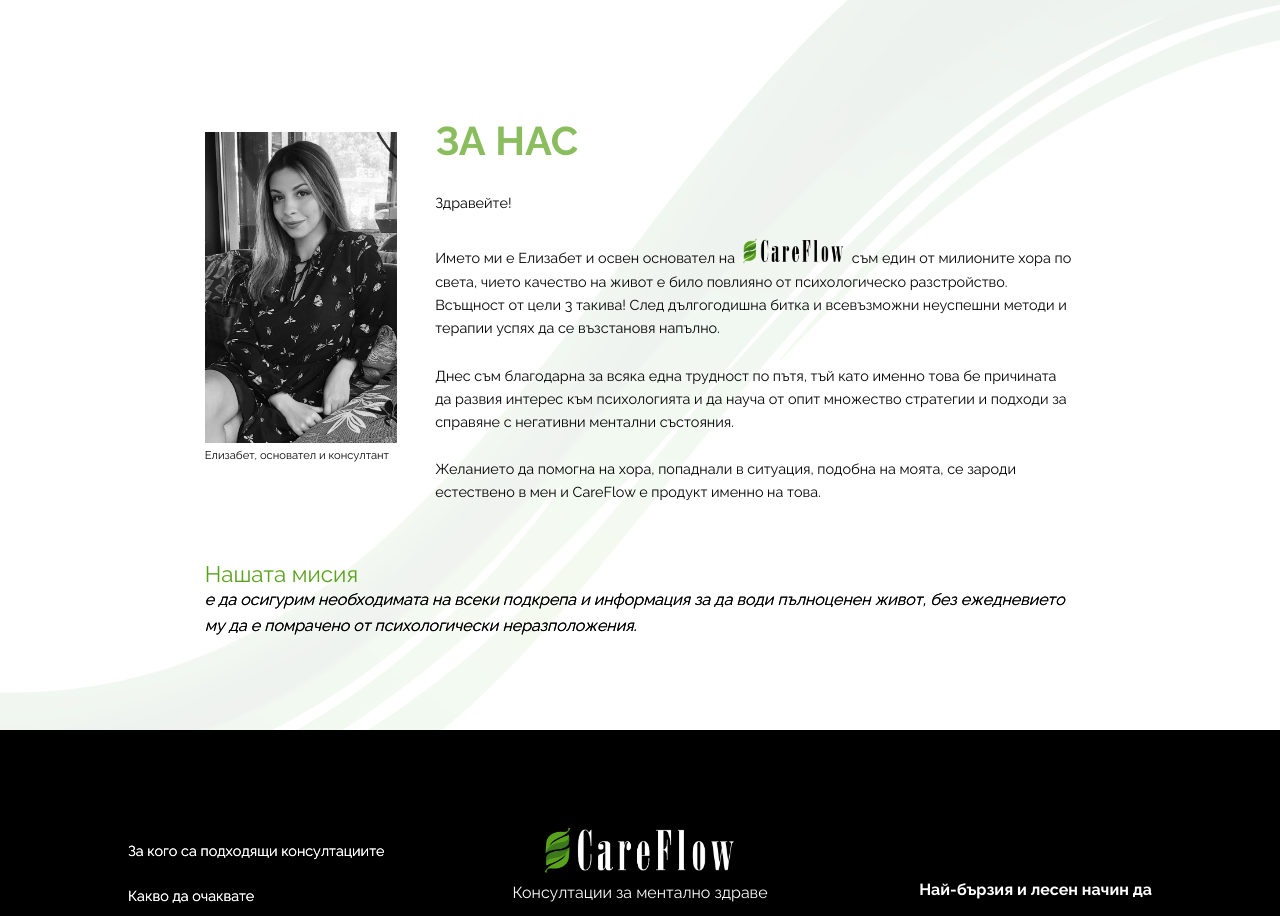
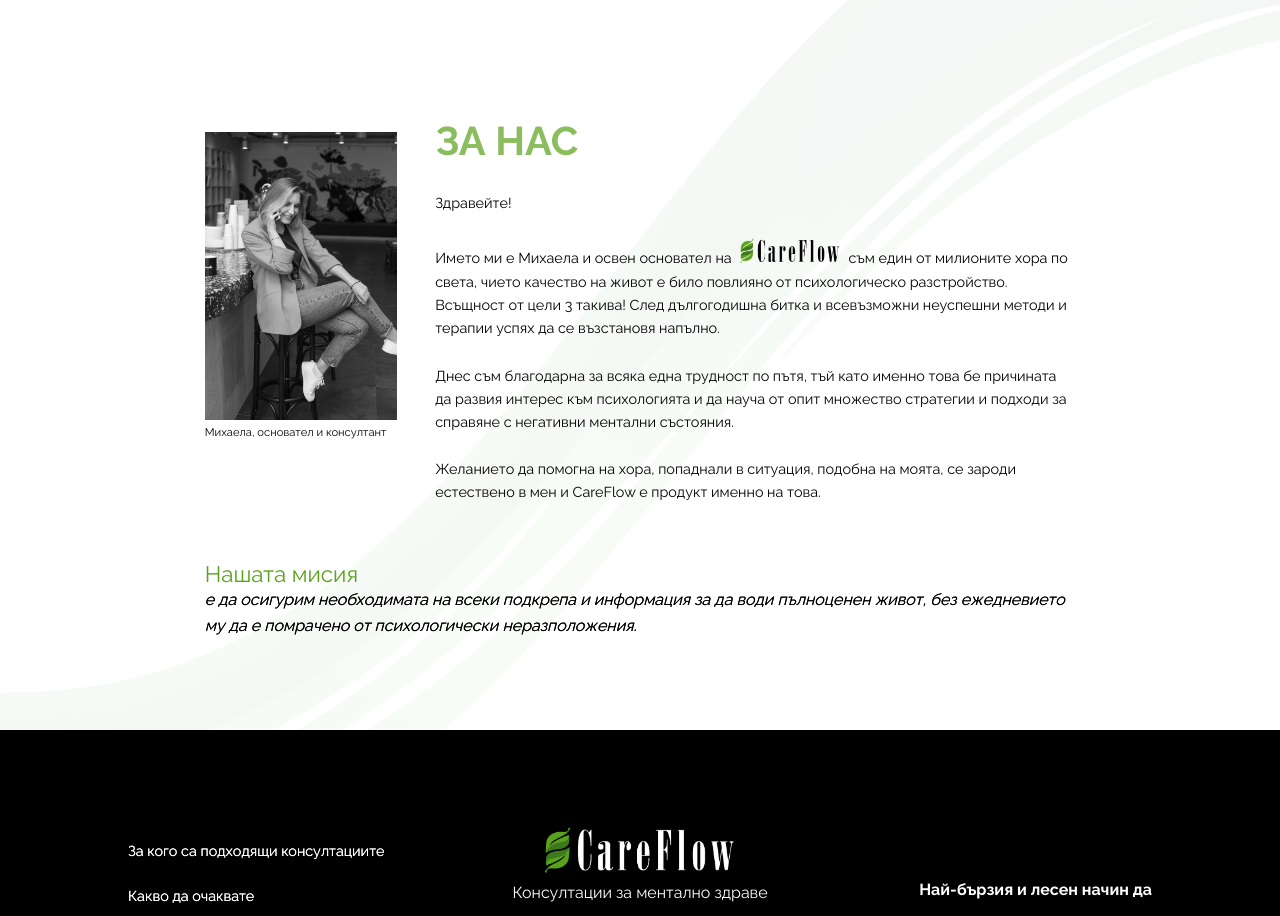
Before and after one commit to Elizabet-Angelova/CareFlow, a React (Create React App) app: page / in a window 1280 px wide. Shown: the part 2600-3516 px from the top of the page. Built offline with nearby package versions, Linux system fonts and the light colour scheme.

Commit message:
chnage about page

```diff
--- a/src/AboutUs.js
+++ b/src/AboutUs.js
@@ -6,7 +6,7 @@ const AboutUs = () => {
             <div className='about-content'>
                 <div className='image-holder'>
                     <img src='/elizabet.jpg' alt='image' className='my-image' />
-                    <div className='regular-text' style={{ fontSize: '0.7em' }}>Елизабет, основател и консултант</div>
+                    <div className='regular-text' style={{ fontSize: '0.7em' }}>Михаела, основател и консултант</div>
                 </div>
 
                 <div className='about-text'>
@@ -19,7 +19,7 @@ const AboutUs = () => {
                         Здравейте!
                     </div>
                     <div className='regular-text'>
-                        Името ми е Елизабет и освен основател на <img src='/careflow-black.png' alt='CareFlow' style={{width: '7em', padding: '0em 0.3em 0 0.3em'}}/> съм един от милионите хора по света, чието качество на живот е било повлияно от психологическо разстройство. Всъщност от цели 3 такива!
+                        Името ми е Михаела и освен основател на <img src='/careflow-black.png' alt='CareFlow' style={{width: '7em', padding: '0em 0.3em 0 0.3em'}}/> съм един от милионите хора по света, чието качество на живот е било повлияно от психологическо разстройство. Всъщност от цели 3 такива!
                         След дългогодишна битка и всевъзможни неуспешни методи и терапии успях да се възстановя напълно.
 
                     </div>
--- a/src/index.css
+++ b/src/index.css
@@ -397,6 +397,7 @@ body {
 .my-image {
   width: 15vw;
   margin-top: 2vh;
+  filter: grayscale(100%);
 }
 
 .about-content {
@@ -617,7 +618,7 @@ body {
 #wave {
   position: absolute;
   width: 120vw;
-  opacity: 0.08;
+  opacity: 0.05;
   z-index: -3;
   transform: rotate(20deg);
   top: 160vh;
@@ -628,7 +629,7 @@ body {
 #wave2 {
   position: absolute;
   width: 130vw;
-  opacity: 0.08;
+  opacity: 0.05;
   z-index: -3;
   transform: rotate(150deg);
   top: 340vh;
```
Also changed, not shown: public/elizabet.jpg.
